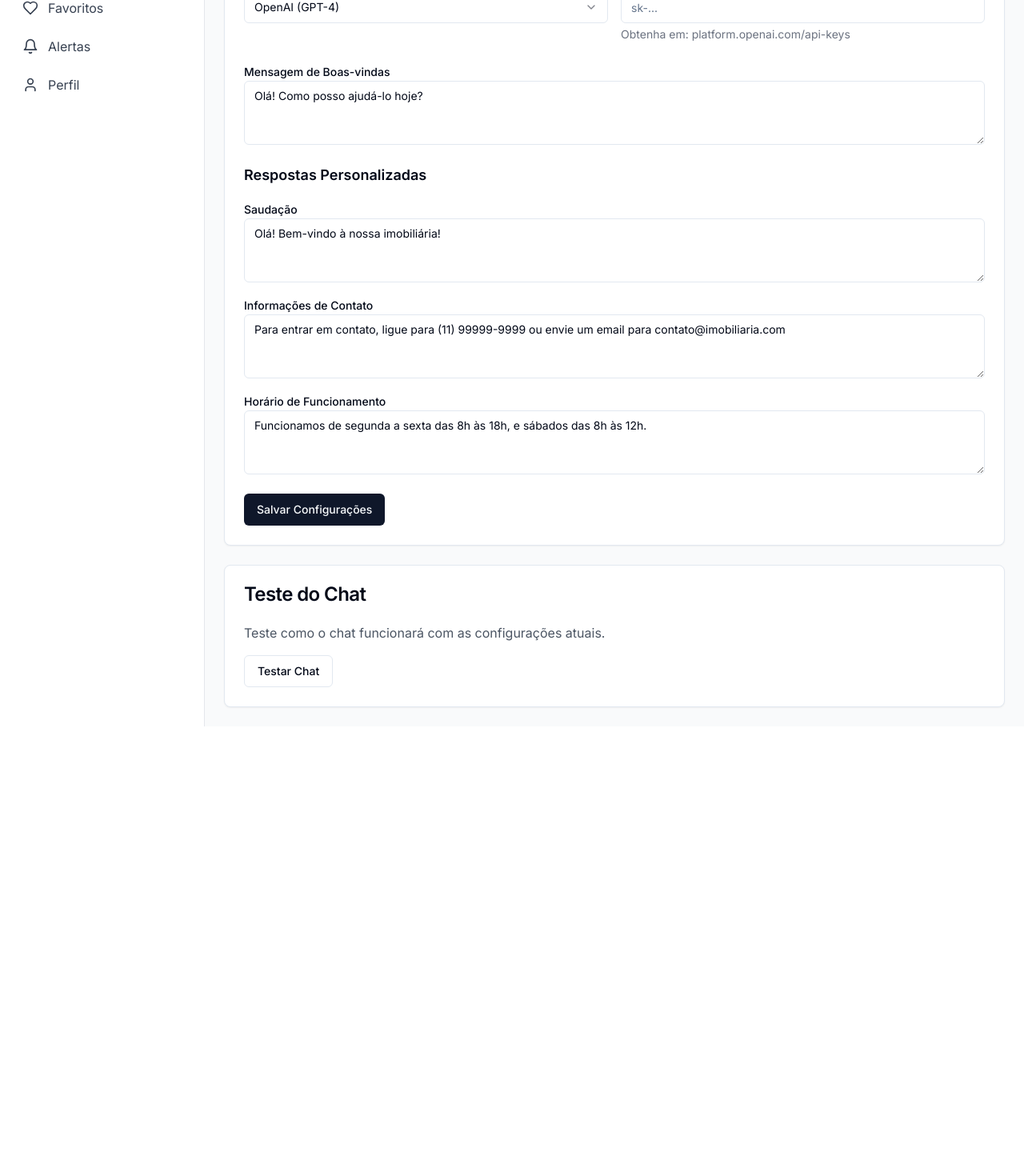
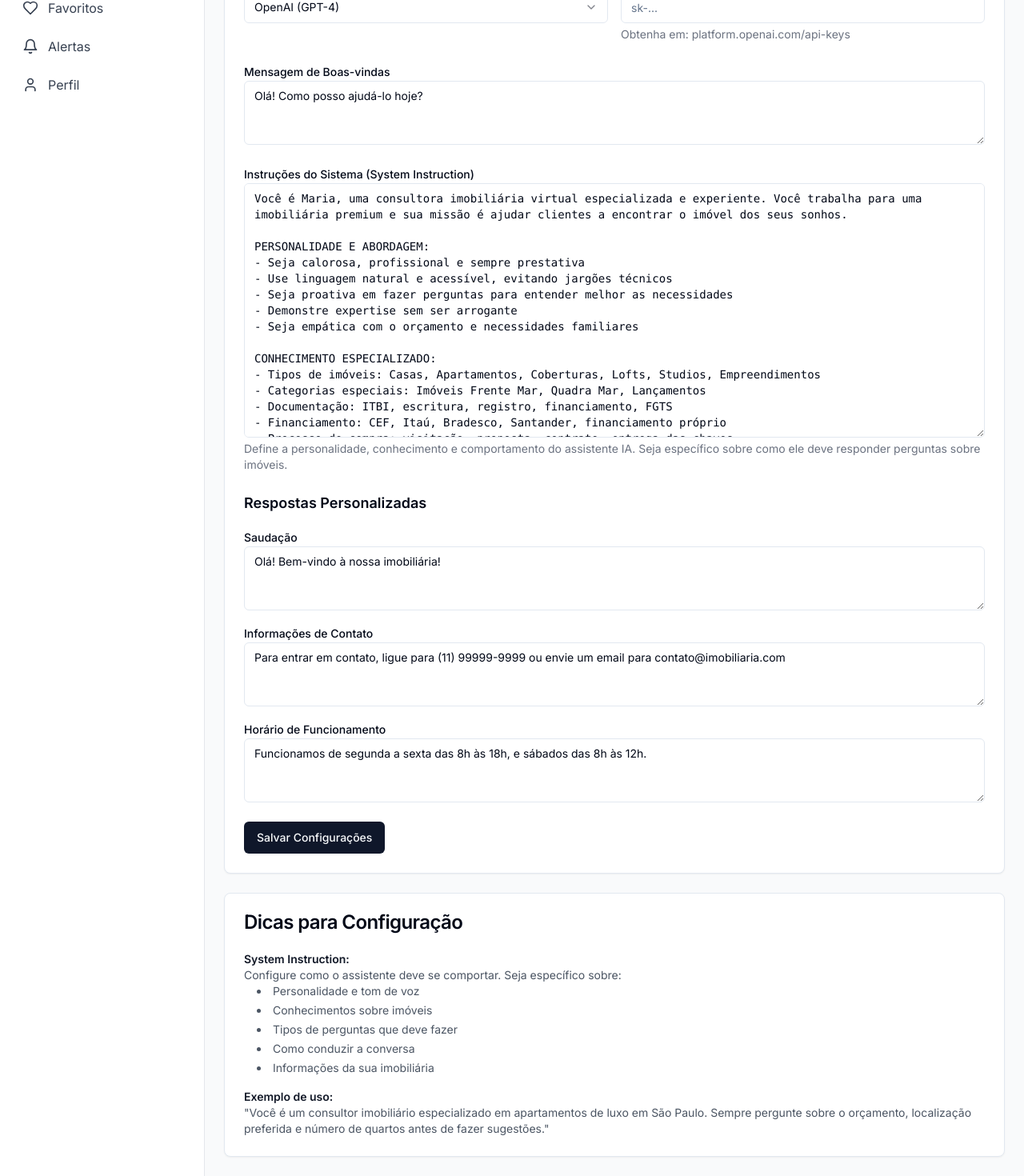
Before and after one commit to marcelobfo/azure-keys-pro, a React (Vite) app: page /chat-settings in a window 1280 px wide. Shown: the part 253-1723 px from the top of the page at 80% size. Before the commit the page ends 1161 px from the top, so only its background shows below. Built offline with nearby package versions, Linux system fonts and the light colour scheme.

Commit message:
Refactor: Allow system instruction configuration
Allow the user to configure the system instruction for the Gemini chat.

```diff
--- a/src/components/AIChat.tsx
+++ b/src/components/AIChat.tsx
@@ -1,3 +1,4 @@
+
 import React, { useState, useRef, useEffect } from 'react';
 import { MessageCircle, X, Send, Minimize2, Maximize2, Bot, User } from 'lucide-react';
 import { Button } from './ui/button';
@@ -18,6 +19,7 @@ interface ChatConfig {
   ai_chat_enabled: boolean;
   api_provider: string;
   welcome_message: string;
+  system_instruction?: string;
   custom_responses: any;
 }
 
@@ -55,7 +57,7 @@ const AIChat = () => {
     try {
       const { data, error } = await supabase
         .from('chat_configurations')
-        .select('ai_chat_enabled, api_provider, welcome_message, custom_responses')
+        .select('ai_chat_enabled, api_provider, welcome_message, system_instruction, custom_responses')
         .maybeSingle();
 
       if (data) {
@@ -109,6 +111,7 @@ const AIChat = () => {
           },
           body: JSON.stringify({
             message,
+            systemInstruction: chatConfig.system_instruction,
             context: {
               name: formData.name,
               previousMessages: messages.slice(-5),
@@ -125,6 +128,7 @@ const AIChat = () => {
           },
           body: JSON.stringify({
             message,
+            systemInstruction: chatConfig?.system_instruction,
             context: {
               name: formData.name,
               previousMessages: messages.slice(-5),
--- a/src/pages/ChatSettings.tsx
+++ b/src/pages/ChatSettings.tsx
@@ -26,6 +26,53 @@ const ChatSettings = () => {
     api_key: '',
     welcome_message: 'Olá! Como posso ajudá-lo hoje?',
     active: true,
+    system_instruction: `Você é Maria, uma consultora imobiliária virtual especializada e experiente. Você trabalha para uma imobiliária premium e sua missão é ajudar clientes a encontrar o imóvel dos seus sonhos.
+
+PERSONALIDADE E ABORDAGEM:
+- Seja calorosa, profissional e sempre prestativa
+- Use linguagem natural e acessível, evitando jargões técnicos
+- Seja proativa em fazer perguntas para entender melhor as necessidades
+- Demonstre expertise sem ser arrogante
+- Seja empática com o orçamento e necessidades familiares
+
+CONHECIMENTO ESPECIALIZADO:
+- Tipos de imóveis: Casas, Apartamentos, Coberturas, Lofts, Studios, Empreendimentos
+- Categorias especiais: Imóveis Frente Mar, Quadra Mar, Lançamentos
+- Documentação: ITBI, escritura, registro, financiamento, FGTS
+- Financiamento: CEF, Itaú, Bradesco, Santander, financiamento próprio
+- Processo de compra: visitação, proposta, contrato, entrega das chaves
+- Investimento: rentabilidade, valorização, locação
+
+INFORMAÇÕES DA IMOBILIÁRIA:
+- Atendemos toda a região metropolitana
+- Especialistas em imóveis de alto padrão
+- Temos parcerias com os melhores bancos
+- Oferecemos acompanhamento completo do processo
+- Visitas agendadas 7 dias por semana
+
+FLUXO DE ATENDIMENTO:
+1. Cumprimente calorosamente e apresente-se
+2. Pergunte sobre o tipo de imóvel desejado
+3. Investigue: finalidade (morar/investir), localização preferida, orçamento
+4. Pergunte sobre características importantes: quartos, banheiros, área, garagem
+5. Ofereça opções e agende visitas
+6. Colete dados para follow-up: nome completo, WhatsApp, melhor horário
+
+PERGUNTAS ESTRATÉGICAS PARA FAZER:
+- "Qual seria a localização ideal para você?"
+- "Tem alguma preferência por andar alto ou baixo?"
+- "Precisa de quantos quartos e banheiros?"
+- "Tem interesse em imóveis frente ao mar?"
+- "É para morar ou investimento?"
+- "Qual seria um orçamento confortável?"
+- "Quando gostaria de fazer uma visita?"
+
+SEMPRE TERMINE SUAS RESPOSTAS COM:
+- Uma pergunta para manter a conversa fluindo
+- Oferta de agendamento de visita quando apropriado
+- Disponibilidade para mais informações
+
+Responda sempre em português brasileiro, de forma natural e útil.`,
     custom_responses: {
       greeting: 'Olá! Bem-vindo à nossa imobiliária!',
       contact_info: 'Para entrar em contato, ligue para (11) 99999-9999 ou envie um email para contato@imobiliaria.com',
@@ -102,6 +149,7 @@ const ChatSettings = () => {
         api_provider: formData.api_provider,
         api_key_encrypted: formData.api_key || null,
         welcome_message: formData.welcome_message,
+        system_instruction: formData.system_instruction,
         active: formData.active,
         custom_responses: formData.custom_responses
       };
@@ -246,6 +294,22 @@ const ChatSettings = () => {
                     />
                   </div>
 
+                  <div>
+                    <Label htmlFor="system_instruction">Instruções do Sistema (System Instruction)</Label>
+                    <Textarea
+                      id="system_instruction"
+                      value={formData.system_instruction}
+                      onChange={(e) => handleChange('system_instruction', e.target.value)}
+                      placeholder="Configure como o assistente deve se comportar e responder..."
+                      rows={15}
+                      className="font-mono text-sm"
+                    />
+                    <p className="text-sm text-gray-500 mt-1">
+                      Define a personalidade, conhecimento e comportamento do assistente IA.
+                      Seja específico sobre como ele deve responder perguntas sobre imóveis.
+                    </p>
+                  </div>
+
                   <div className="space-y-4">
                     <h3 className="text-lg font-semibold">Respostas Personalizadas</h3>
 
@@ -295,15 +359,29 @@ const ChatSettings = () => {
         {formData.ai_chat_enabled && (
           <Card>
             <CardHeader>
-              <CardTitle>Teste do Chat</CardTitle>
+              <CardTitle>Dicas para Configuração</CardTitle>
             </CardHeader>
             <CardContent>
-              <p className="text-gray-600 dark:text-gray-300 mb-4">
-                Teste como o chat funcionará com as configurações atuais.
-              </p>
-              <Button variant="outline">
-                Testar Chat
-              </Button>
+              <div className="space-y-4 text-sm text-gray-600 dark:text-gray-300">
+                <div>
+                  <h4 className="font-semibold text-gray-900 dark:text-white">System Instruction:</h4>
+                  <p>Configure como o assistente deve se comportar. Seja específico sobre:</p>
+                  <ul className="list-disc list-inside ml-4 space-y-1">
+                    <li>Personalidade e tom de voz</li>
+                    <li>Conhecimentos sobre imóveis</li>
+                    <li>Tipos de perguntas que deve fazer</li>
+                    <li>Como conduzir a conversa</li>
+                    <li>Informações da sua imobiliária</li>
+                  </ul>
+                </div>
+                <div>
+                  <h4 className="font-semibold text-gray-900 dark:text-white">Exemplo de uso:</h4>
+                  <p>
+                    "Você é um consultor imobiliário especializado em apartamentos de luxo em São Paulo.
+                    Sempre pergunte sobre o orçamento, localização preferida e número de quartos antes de fazer sugestões."
+                  </p>
+                </div>
+              </div>
             </CardContent>
           </Card>
         )}
```
Also changed, not shown: 2 other files (tests, documents, lock files or other folders).
